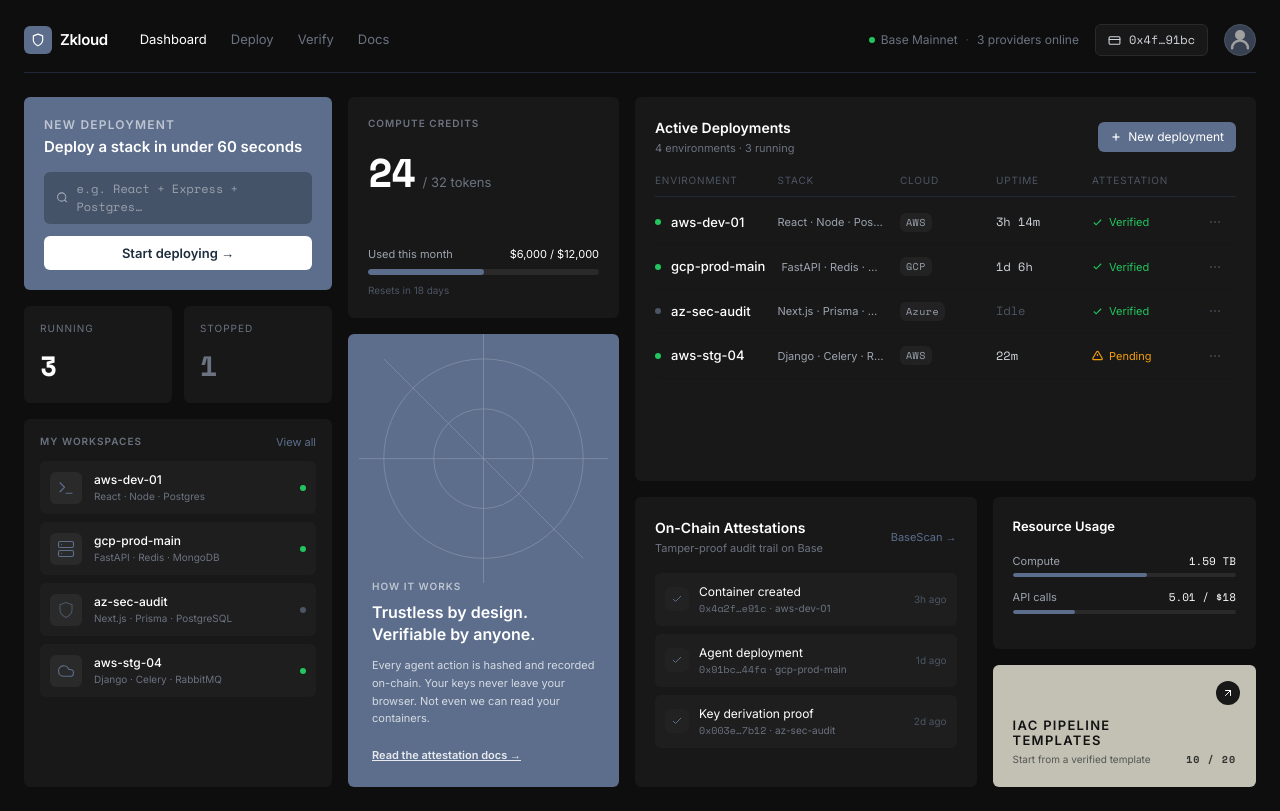
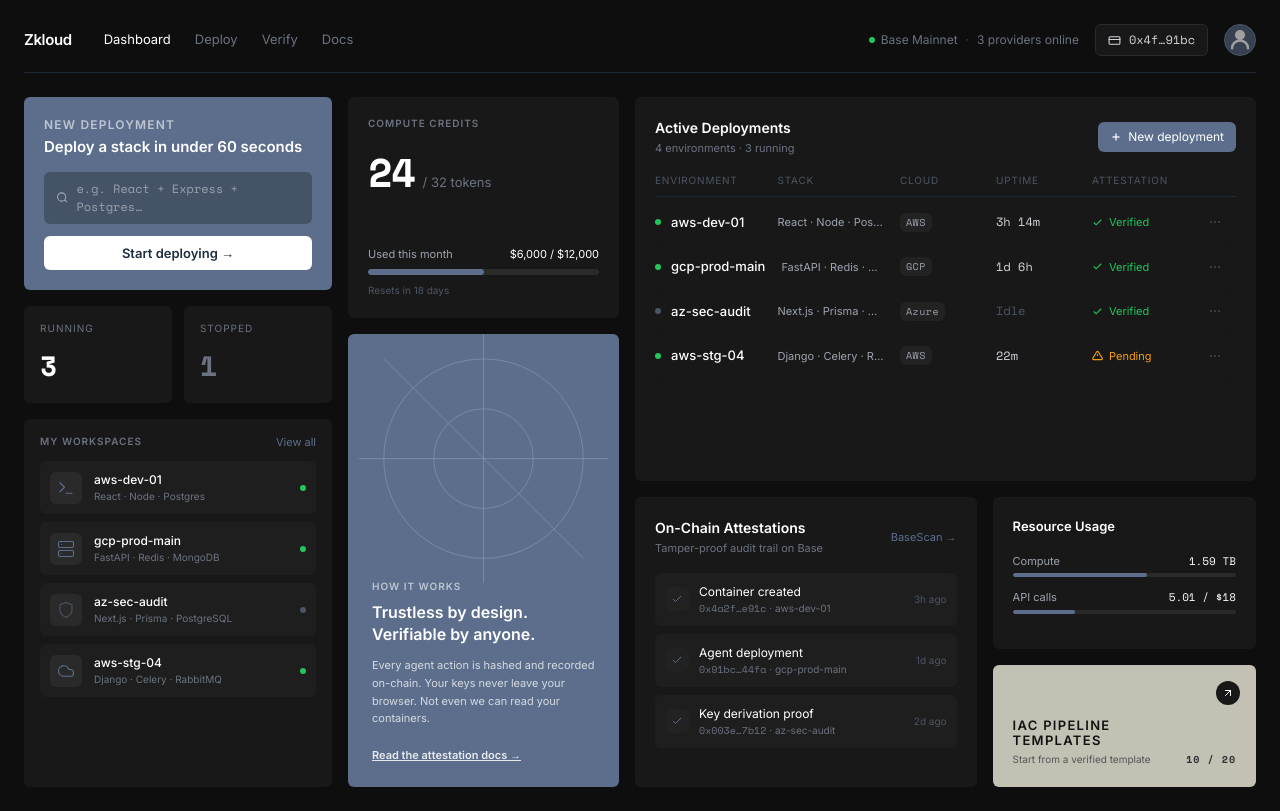
Before and after one commit to Arnab-Afk/hackx, a Next.js app in the folder frontend/: page / in a window 1280 px wide. Built offline with nearby package versions, Linux system fonts and the light colour scheme.

Commit message:
refactor: remove unused logo component from Home layout

```diff
--- a/frontend/app/page.tsx
+++ b/frontend/app/page.tsx
@@ -82,14 +82,6 @@
         {/* Logo + Nav */}
         <div className="flex items-center gap-8">
           <div className="flex items-center gap-2">
-            <div
-              className="w-7 h-7 rounded-sm flex items-center justify-center"
-              style={{ background: "#5c6e8c" }}
-            >
-              <svg xmlns="http://www.w3.org/2000/svg" width="14" height="14" viewBox="0 0 24 24" fill="none" stroke="white" strokeWidth="2" strokeLinecap="round" strokeLinejoin="round">
-                <path d="M12 22s8-4 8-10V5l-8-3-8 3v7c0 6 8 10 8 10z" />
-              </svg>
-            </div>
             <span className="text-white font-semibold tracking-tight" style={{ fontSize: "15px" }}>
               Zkloud
             </span>
```
